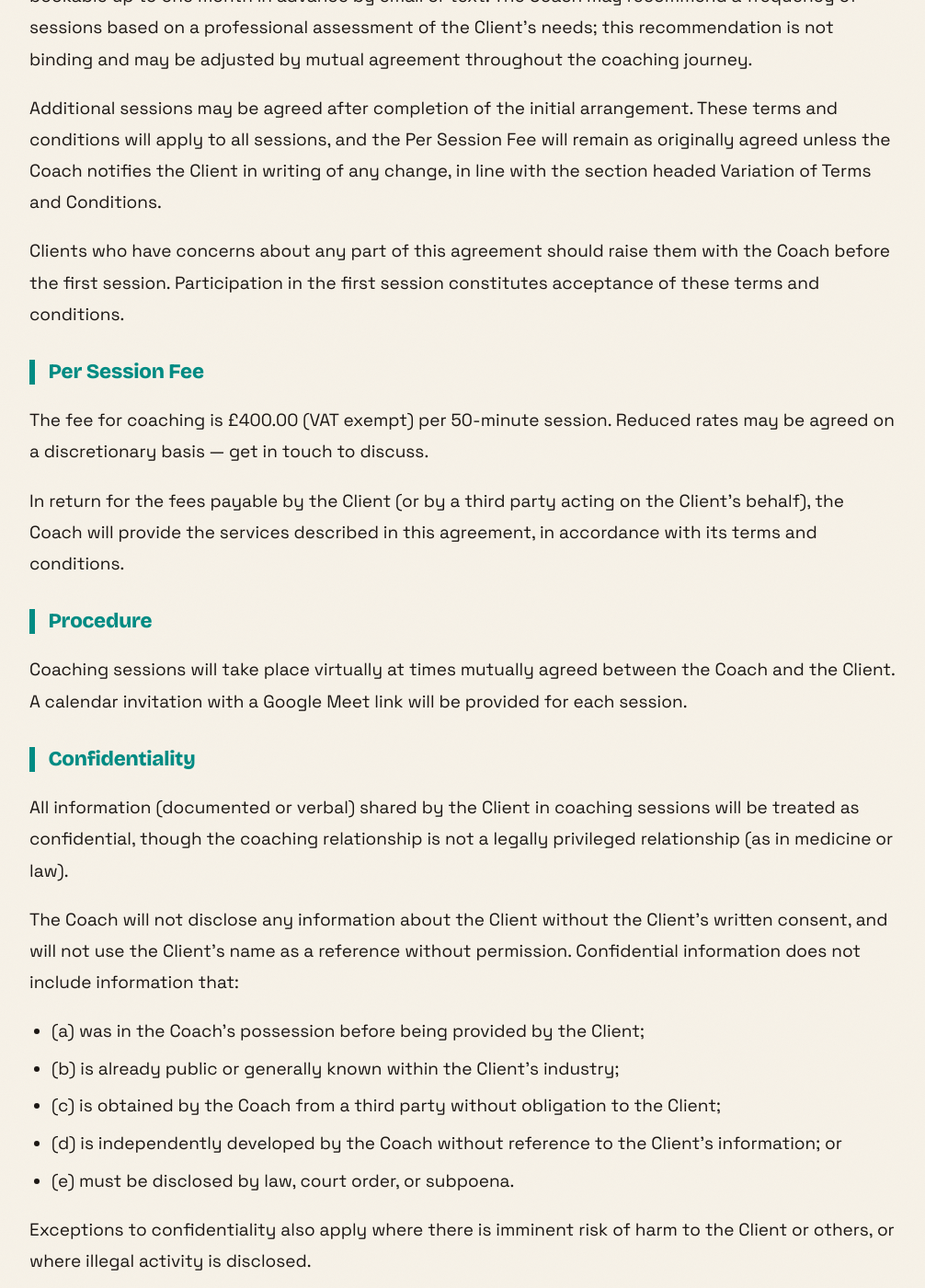
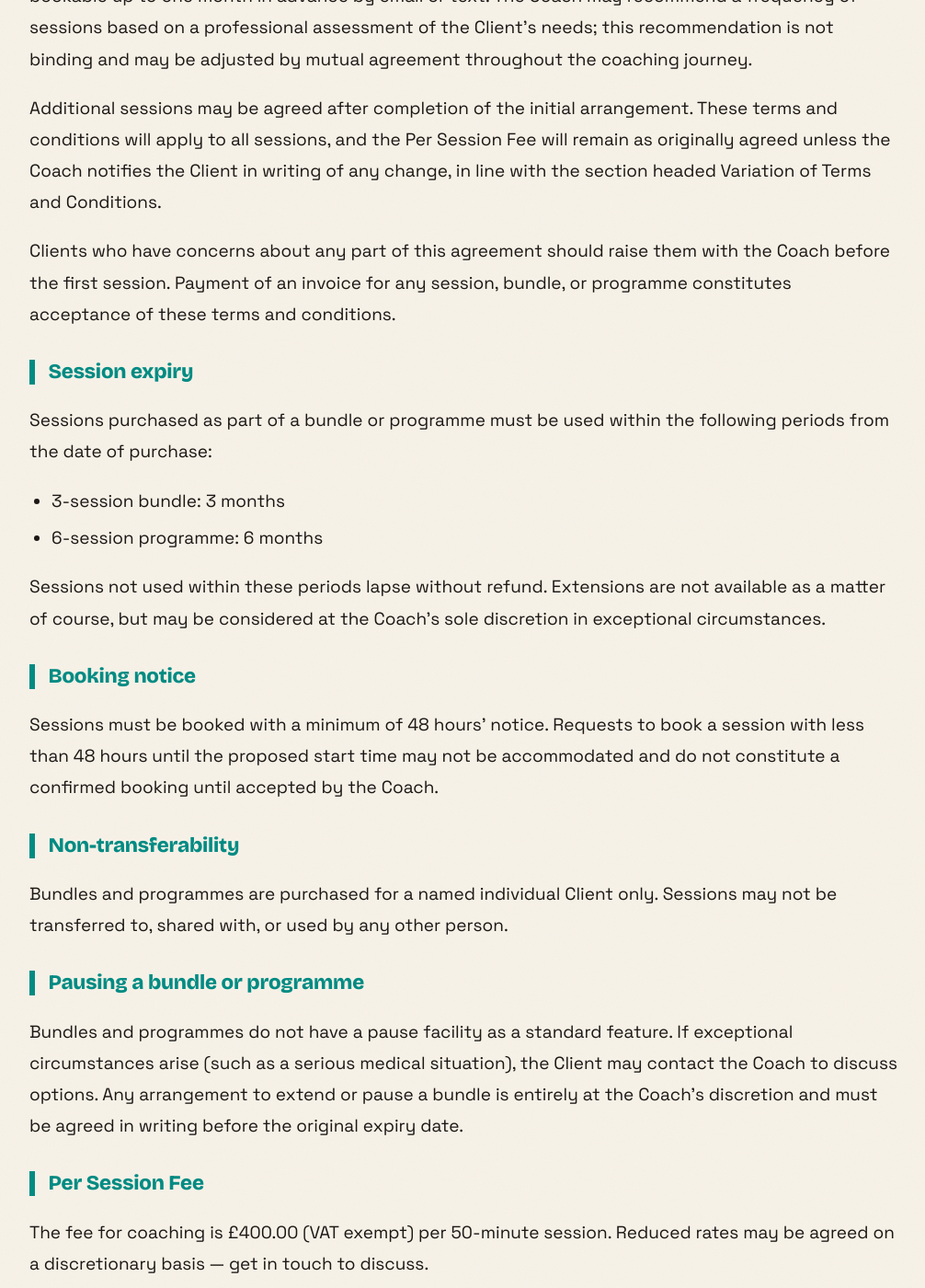
Before and after one commit to outragedpinkracoon/outragedpinkracoon.github.io, a Jekyll site: the page built from pages/coaching-disclaimer-and-terms.md, in a window 1280 px wide and 1400 px high, scrolled down 2715 px. Shown: the whole window at 92% size, without its empty margins (136-1142 px from the left). Built offline with Jekyll 4.4.1, drawn with Linux system fonts in a browser that asks for light colours; comment, search, counter and statistics services are not loaded; some of the changed text lies outside the part shown.

Commit message:
T&Cs: expiry, non-transferability, legal fixes
Added session expiry (3mo bundle / 6mo programme), booking notice,
non-transferability, and pause policy. Fixed CRA statutory rights
carve-out, bundle payment timing, acceptance trigger, coach cancellation
clause, and pro-rata refund on coach-initiated termination.

Co-Authored-By: Claude Sonnet 4.6 <noreply@anthropic.com>

```diff
--- a/pages/coaching-disclaimer-and-terms.md
+++ b/pages/coaching-disclaimer-and-terms.md
@@ -41,7 +41,24 @@ Coaching sessions will be arranged flexibly between the Coach and the Client, wi
 
 Additional sessions may be agreed after completion of the initial arrangement. These terms and conditions will apply to all sessions, and the Per Session Fee will remain as originally agreed unless the Coach notifies the Client in writing of any change, in line with the section headed Variation of Terms and Conditions.
 
-Clients who have concerns about any part of this agreement should raise them with the Coach before the first session. Participation in the first session constitutes acceptance of these terms and conditions.
+Clients who have concerns about any part of this agreement should raise them with the Coach before the first session. Payment of an invoice for any session, bundle, or programme constitutes acceptance of these terms and conditions.
+
+### Session expiry
+Sessions purchased as part of a bundle or programme must be used within the following periods from the date of purchase:
+
+* 3-session bundle: 3 months
+* 6-session programme: 6 months
+
+Sessions not used within these periods lapse without refund. Extensions are not available as a matter of course, but may be considered at the Coach’s sole discretion in exceptional circumstances.
+
+### Booking notice
+Sessions must be booked with a minimum of 48 hours’ notice. Requests to book a session with less than 48 hours until the proposed start time may not be accommodated and do not constitute a confirmed booking until accepted by the Coach.
+
+### Non-transferability
+Bundles and programmes are purchased for a named individual Client only. Sessions may not be transferred to, shared with, or used by any other person.
+
+### Pausing a bundle or programme
+Bundles and programmes do not have a pause facility as a standard feature. If exceptional circumstances arise (such as a serious medical situation), the Client may contact the Coach to discuss options. Any arrangement to extend or pause a bundle is entirely at the Coach’s discretion and must be agreed in writing before the original expiry date.
 
 ### Per Session Fee
 The fee for coaching is £400.00 (VAT exempt) per 50-minute session. Reduced rates may be agreed on a discretionary basis — get in touch to discuss.
@@ -74,20 +91,30 @@ Exceptions may be made at the Coach’s discretion for circumstances outside the
 
 Session length will not be extended if the Client arrives late.
 
+If the Coach needs to cancel or reschedule a session, the Client will be notified as soon as reasonably practicable and the session will be rescheduled at a mutually convenient time at no additional charge. No session is forfeited as a result of a cancellation initiated by the Coach.
+
 ### Payment terms
-Invoices will be issued by email after each session and are payable within 7 days via the payment methods specified on the invoice. A late payment charge of 10% of the outstanding balance will be applied to any invoice not settled within this period.
+For single sessions, invoices will be issued by email after each session and are payable within 7 days via the payment methods specified on the invoice.
 
-Where multiple sessions occur within the same month, fees may be grouped into a single invoice issued at month end.
+For bundles and programmes, payment is required in full before the first session is booked. A single invoice will be issued on purchase.
+
+A late payment charge of 10% of the outstanding balance will be applied to any invoice not settled within 7 days of the invoice date.
+
+Where multiple single sessions occur within the same month, fees may be grouped into a single invoice issued at month end.
 
 ### Refunds
 Refunds are not available on a per-session basis since invoices are sent after sessions have completed and service has been delivered.
 
-If a block of sessions (e.g. 3 sessions at a discounted rate) is booked, no refunds will be offered for unused sessions within that block. The discount is offered on the basis of the full block being completed.
+No refunds are offered for unused sessions within a bundle or programme, whether unused sessions remain at the point of cancellation or lapse due to expiry. The discounted rate is offered on the basis of the full bundle or programme being purchased and used within the applicable expiry period.
+
+This does not affect your statutory rights.
 
 ### Termination
 Either the Client or the Coach may terminate this agreement at any time.
 
 The Coach also reserves the right to terminate services early in certain circumstances, such as illness, bereavement, other personal commitments, inappropriate behaviour by the Client, a conflict of interest, or other reasonable grounds. Where practicable, the Client will be given reasonable notice of such termination.
+
+Where the Coach terminates a bundle or programme and unused sessions have been prepaid, those unused sessions will be refunded to the Client pro-rata within 14 days of termination.
 
 ### Variation of terms and conditions
 These terms and conditions may be updated by the Coach at any time. The current version will always be available on the Coach’s website and applies from the date of publication. It is the Client’s responsibility to review the terms periodically.
```
